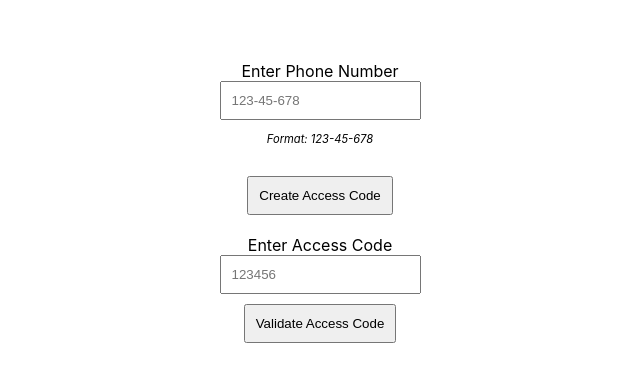
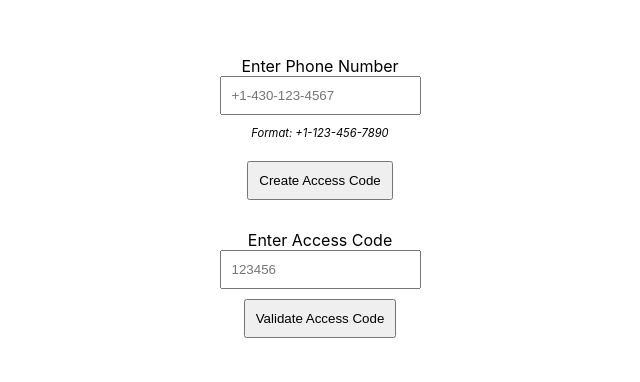
Before and after one commit to TracK92/React_Front_End, a React (Create React App) app: page / in a window 1280 px wide. Shown: the part 208-590 px from the top of the page, without its empty margins (320-960 px from the left). Built offline with nearby package versions, Linux system fonts and the light colour scheme; the HTML template or start-up script is replaced by a standard one.

Commit message:
Fetch and display data from the backend

```diff
--- a/src/Components/Form/Form.js
+++ b/src/Components/Form/Form.js
@@ -42,6 +42,8 @@ const Form = () => {
         alert("Success")
         // save phone number to local storage
         localStorage.setItem("phoneNumber", phoneNumber);
+        setPhoneNumber("");
+        setAccessCode("");
       }
     }
     catch (err) {
@@ -59,13 +61,14 @@ const Form = () => {
         type="text"
         id="phone_number"
         name="phone_number"
-        placeholder="123-45-678"
-        // pattern="[0-9]{3}-[0-9]{2}-[0-9]{3}"
+        placeholder="+1-430-123-4567"
+        pattern="^\+1-[0-9]{3}-[0-9]{3}-[0-9]{4}$"
         value={phoneNumber}
         onChange={(e) => setPhoneNumber(e.target.value)}
         required
       />
-      <p className="format">Format: 123-45-678</p>
+      <p className="format">Format: +1-123-456-7890</p>
+      {/* <p className="format">Format: 123-45-678</p> */}
       <button type="button" onClick={createAccessCode}>Create Access Code</button>
       {/* access code */}
       <label htmlFor="access_code">Enter Access Code</label>
--- a/src/Components/Form/form.css
+++ b/src/Components/Form/form.css
@@ -14,16 +14,14 @@ form {
 input {
   display: block;
   padding: 10px;
-  /* margin-top: 10px; */
 }
 
 button {
   padding: 10px;
-  margin: 10px 0 20px;
+  margin: 10px 0 30px;
 }
 
 .format {
   font-size: 0.7rem;
-  margin-bottom: 20px;
   font-style: italic;
 }
```
